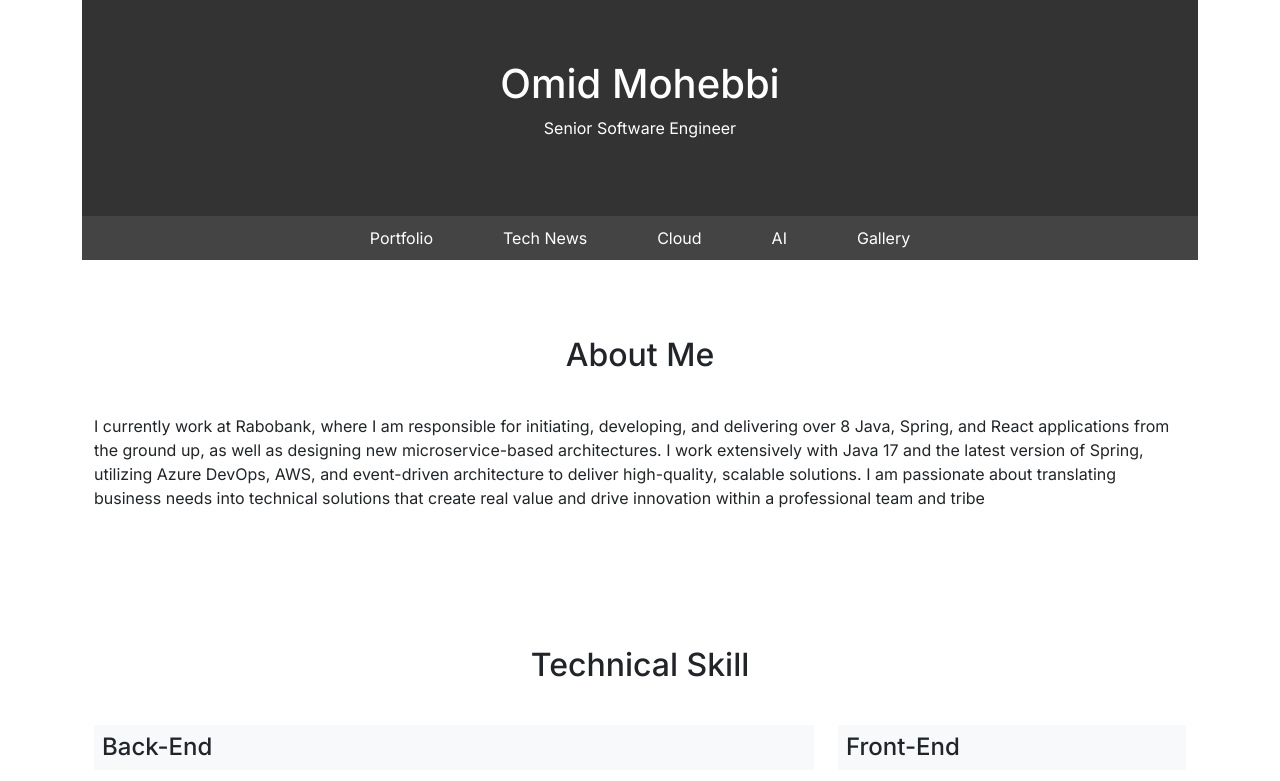
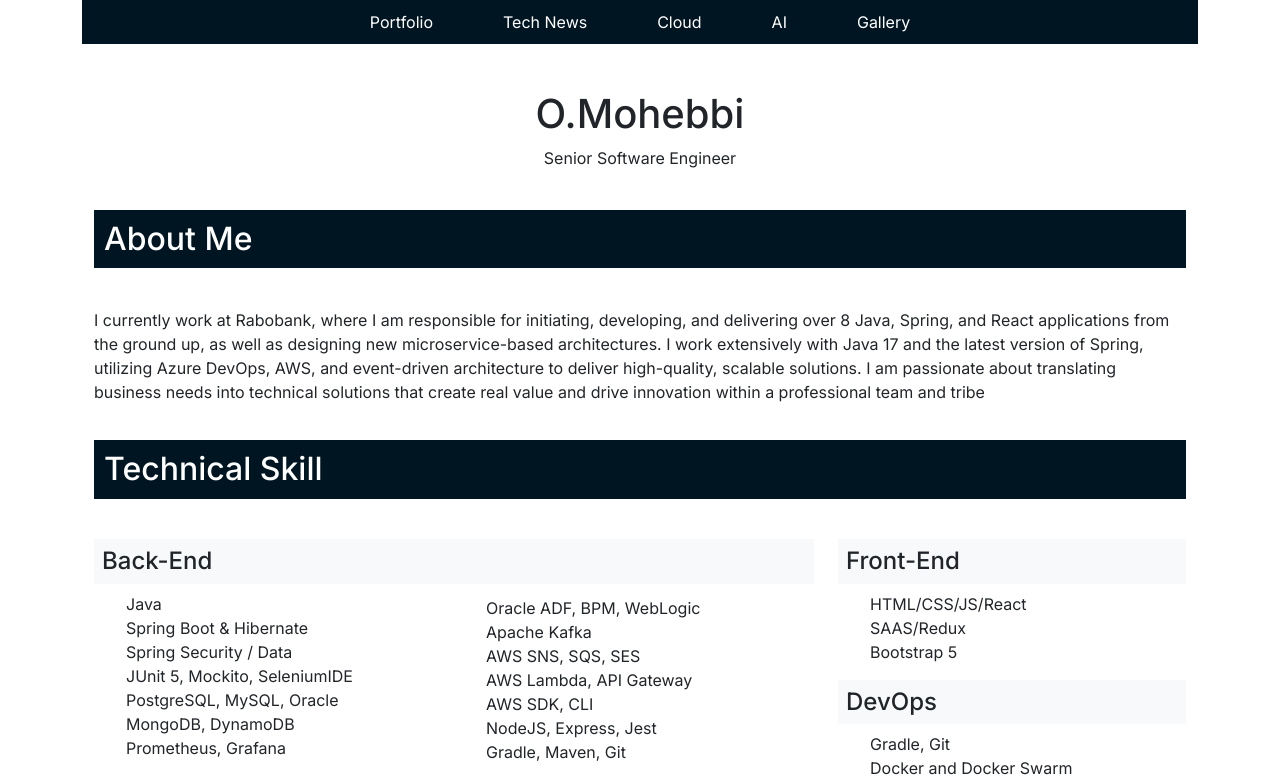
Before and after one commit to omidmohebbise/omidmohebbise.github.io, a Next.js app: page / in a window 1280 px wide. Shown: the top 781 px of the page. Built offline with nearby package versions, Linux system fonts and the light colour scheme.

Commit message:
update homepage

```diff
--- a/package.json
+++ b/package.json
@@ -10,7 +10,7 @@
   },
   "dependencies": {
     "bootstrap": "^5.3.3",
-    "next": "14.2.7",
+    "next": "^14.2.13",
     "react": "^18",
     "react-bootstrap": "^2.10.4",
     "react-dom": "^18"
--- a/src/app/globals.css
+++ b/src/app/globals.css
@@ -19,19 +19,19 @@
 body {
   font-family: Arial, sans-serif;
   background-color: #f4f4f4;
-  color: #333;
+  color: #001522;
   line-height: 1.6;
 }
 
 header {
-  background-color: #333;
-  color: #fff;
-  padding: 60px 0;
+  /* background-color: #001522;
+  color: #fff; */
+  padding: 30px 0;
   text-align: center;
 }
 
 nav {
-  background-color: #444;
+  background-color: #001522;
 }
 
 nav ul {
@@ -57,12 +57,16 @@ nav ul li a:hover {
 }
 
 section {
-  padding: 60px 0;
+  padding: 10px 0;
 }
 
 .section-title {
-  text-align: center;
+  text-align: left;
   margin-bottom: 40px;
+  background-color: #001522;
+  padding: 10px 10px;
+  color: white;
+
 }
 
 .container {
@@ -70,7 +74,7 @@ section {
 }
 
 footer {
-  background-color: #333;
+  background-color: #001522;
   color: #fff;
   text-align: center;
   padding: 20px 0;
@@ -78,7 +82,7 @@ footer {
 }
 
 
-.experience-item {
+.section-item {
   background-color: #fff;
   padding: 20px;
   margin-bottom: 20px;
@@ -87,27 +91,27 @@ footer {
   transition: transform 0.3s ease, box-shadow 0.3s ease;
 }
 
-.experience-item:hover {
+.section-item:hover {
   transform: translateY(-5px);
   box-shadow: 0 4px 8px rgba(0, 0, 0, 0.15);
 }
 
-.experience-item h3 {
+.section-item h3 {
   margin-top: 0;
   font-size: 1.5em;
-  color: #333;
+  color: #001522;
 }
 
-.experience-item p {
+.section-item p {
   margin: 10px 0;
 }
 
-.experience-item ul {
+.section-item ul {
   list-style: disc;
   margin: 15px 0;
   padding-left: 20px;
 }
 
-.experience-item ul li {
+.section-item ul li {
   margin-bottom: 10px;
 }
--- a/src/app/page.tsx
+++ b/src/app/page.tsx
@@ -1,56 +1,19 @@
+import AboutMe from "@/components/aboutme/aboutme";
+import Contact from "@/components/contact/contact";
+import Educations from "@/components/education/education";
 import Experiences from "@/components/experience/work-experiences";
+import Footer from "@/components/footer/footer";
 import Skills from "@/components/Skills";
 
 export default function Home() {
   return (
     <div>
-
-      <section id="about">
-        <div className="container">
-          <h2 className="section-title">About Me</h2>
-          <p>I currently work at Rabobank, where I am responsible for initiating, developing, and delivering over 8 Java, Spring, and React applications from the ground up, as well as designing new microservice-based architectures. I work extensively with Java 17 and the latest version of Spring, utilizing Azure DevOps, AWS, and event-driven architecture to deliver high-quality, scalable solutions. I am passionate about translating business needs into technical solutions that create real value and drive innovation within a professional team and tribe</p>
-        </div>
-      </section>
-
-      <Skills/>
-
-      <Experiences/>
-
-
-
-
-
-      <section id="education" className="bg-light ">
-        <div className="row">
-          <h2 className="section-title">Education</h2>
-          <div className="row">
-            <div className="col-md-6">
-              <h4>M.Sc. Software Engineering</h4>
-              <p>Payame Noor University, Tehran, Iran (2013-2016)</p>
-            </div>
-            <div className="col-md-6">
-              <h4>B.Sc. Software Engineering</h4>
-              <p>Payame Noor University, Isfahan, Iran (2008-2013)</p>
-            </div>
-          </div>
-        </div>
-      </section>
-
-
-      <section id="contact">
-        <div className="container">
-          <h2 className="section-title">Contact</h2>
-          <p>Email: <a href="mailto:omidmohebbise@gmail.com">omidmohebbise@gmail.com</a></p>
-          <p>LinkedIn: <a href="https://www.linkedin.com/in/omidmohebbise" target="_blank">Omid Mohebbi on LinkedIn</a></p>
-        </div>
-      </section>
-
-
-      <footer>
-        <p>&copy; 2024 Omid Mohebbi. All rights reserved.</p>
-      </footer>
-
-
+      <AboutMe />
+      <Skills />
+      <Experiences />
+      <Educations />
+      <Contact />
+      <Footer />
     </div>
   );
 }
--- a/src/components/NavBar.tsx
+++ b/src/components/NavBar.tsx
@@ -1,13 +1,9 @@
 export default function NavBar() {
     return (
+        <>
             <div className="row">
                 <div className="col">
-                <header>
-                    <div className="">
-                        <h1>Omid Mohebbi</h1>
-                        <p>Senior Software Engineer</p>
-                    </div>
-                </header>
+
                     <nav>
                         <ul>
                             <li><a href="/">Portfolio</a></li>
@@ -19,5 +15,14 @@ export default function NavBar() {
                     </nav>
                 </div>
             </div>
+            <div>
+                <header>
+                    <div className="">
+                        <h1>O.Mohebbi</h1>
+                        <div className="px-3">Senior Software Engineer</div>
+                    </div>
+                </header>
+            </div>
+        </>
     )
 }
--- /dev/null
+++ b/src/components/aboutme/aboutme.tsx
@@ -0,0 +1,9 @@
+export default function AboutMe() {
+
+    return (<section id="about">
+        <div className="container">
+            <h2 className="section-title">About Me</h2>
+            <p>I currently work at Rabobank, where I am responsible for initiating, developing, and delivering over 8 Java, Spring, and React applications from the ground up, as well as designing new microservice-based architectures. I work extensively with Java 17 and the latest version of Spring, utilizing Azure DevOps, AWS, and event-driven architecture to deliver high-quality, scalable solutions. I am passionate about translating business needs into technical solutions that create real value and drive innovation within a professional team and tribe</p>
+        </div>
+    </section>)
+}
--- /dev/null
+++ b/src/components/contact/contact.tsx
@@ -0,0 +1,15 @@
+
+
+export default function Contact() {
+    return (
+        <section id="education" className="bg-light">
+            <div className="container">
+                <h2 className="section-title">Contact</h2>
+                <div className="section-item">
+                    <p>Email: <a href="mailto:omidmohebbise@gmail.com">omidmohebbise@gmail.com</a></p>
+                    <p>LinkedIn: <a href="https://www.linkedin.com/in/omidmohebbise" target="_blank">Omid Mohebbi on LinkedIn</a></p>
+                </div>
+            </div>
+        </section >
+    )
+}
--- /dev/null
+++ b/src/components/education/education.tsx
@@ -0,0 +1,26 @@
+
+
+export default function Educations() {
+    return (
+        <section id="education" className="bg-light">
+            <div className="container">
+                <h2 className="section-title">Education</h2>
+                <div className="row">
+                    <div className="col-md-6 ">
+                        <div className="section-item">
+                            <h4>M.Sc. Software Engineering</h4>
+                            <p>Payame Noor University, Tehran, Iran (2013-2016)</p>
+                        </div>
+                    </div>
+                    <div className="col-md-6 ">
+                        <div className="section-item">
+                            <h4>B.Sc. Software Engineering</h4>
+                            <p>Payame Noor University, Isfahan, Iran (2008-2013)</p>
+                        </div>
+                    </div>
+                </div>
+            </div>
+        </section>
+
+    )
+}
--- a/src/components/experience/work-experiences.tsx
+++ b/src/components/experience/work-experiences.tsx
@@ -6,7 +6,7 @@ export default function Experiences() {
 
                 <div className="row">
                     <div className="col-md-12">
-                        <div className="experience-item">
+                        <div className="section-item">
                             <h3>Senior Software Engineer</h3>
                             <p><strong>NAMO BPM AS (Oslo, Norway) / Remote Working From Isfahan, Iran</strong></p>
                             <p><em>July 2021 - August 2023</em></p>
@@ -26,7 +26,7 @@ export default function Experiences() {
 
                 <div className="row">
                     <div className="col-md-12">
-                        <div className="experience-item">
+                        <div className="section-item">
                             <h3>Senior Backend Developer</h3>
                             <p><strong>RAYADIAR System (Isfahan, Iran)</strong></p>
                             <p><em>July 2019 - Jun 2021</em></p>
@@ -43,13 +43,9 @@ export default function Experiences() {
                     </div>
                 </div>
 
-
-
-
-
                 <div className="row">
                     <div className="col-md-12">
-                        <div className="experience-item">
+                        <div className="section-item">
                             <h3>Senior Software Engineer / Technical Leader</h3>
                             <p><strong>IRISA (Isfahan, Iran)</strong></p>
                             <p><em>March 2018 - Jun 2019</em></p>
@@ -65,7 +61,7 @@ export default function Experiences() {
                             <p><strong>Stack:</strong> Java 6-8 & J2EE, JSF2, Servlet, Oracle DB, ADF, BPMS, WebLogic, OAM, OID, OEM, ELK</p>
                         </div>
 
-                        <div className="experience-item">
+                        <div className="section-item">
                             <h3>Full Stack Java Developer </h3>
                             <div><strong>IRISA (Isfahan, Iran)</strong> <em className="ml-auto">Feb 2014 - Feb 2018</em></div>
                             <ul>
@@ -82,8 +78,6 @@ export default function Experiences() {
                     </div>
                 </div>
 
-
-
             </div>
         </section>
     )
--- /dev/null
+++ b/src/components/footer/footer.tsx
@@ -0,0 +1,8 @@
+export default function Footer(){
+
+    return(
+        <footer>
+        <p>&copy; 2024 Omid Mohebbi. All rights reserved.</p>
+      </footer>
+    )
+}
```
Also changed, not shown: 1 other file (tests, documents, lock files or other folders). Lines whose indentation alone changed are shown as unchanged.
